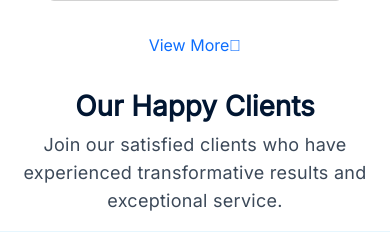
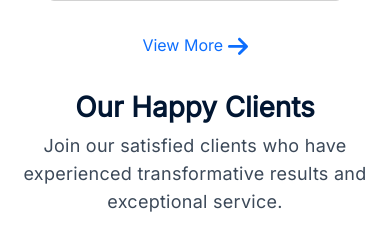
Before and after one commit to bhavi-creations/Dhanwin_ChildNeuroCare, a PHP site: page / in a window 390 px wide. Shown: the part 5089-5321 px from the top of the page. Run offline with PHP 8.4, Linux system fonts and the light colour scheme; data comes from the database, SQL or seed files in the repository.

Commit message:
databse updated arrow

```diff
--- a/assets/style.css
+++ b/assets/style.css
@@ -508,6 +508,12 @@ hr {
     height: 53px;
     flex-shrink: 0;
 }
+
+.svg_icon_arrow{
+    width: 20px;
+    fill: #0d6efd !important;
+
+}
 .cardsec {
     border-radius: 10px;
     background: var(--Secondary-color, #FFF);
--- a/index.php
+++ b/index.php
@@ -49,6 +49,8 @@
   <link
     rel="stylesheet"
     href="https://cdnjs.cloudflare.com/ajax/libs/font-awesome/5.15.4/css/all.min.css" />
+
+
 </head>
 
 <body>
@@ -724,14 +726,13 @@
 
         <div class="mt-5 d-none d-md-block">
           <a href="blog.php" style="text-decoration: none;">
-            <p class="view_more_btn mb-5 d-flex flex-row justify-content-start">View More<i
-                class="fa-solid fa-arrow-right mt-1"></i></p>
+            <p class="view_more_btn mb-5 d-flex flex-row justify-content-start" >View More &nbsp; <svg class="svg_icon_arrow" xmlns="http://www.w3.org/2000/svg" viewBox="0 0 448 512"> <path d="M438.6 278.6c12.5-12.5 12.5-32.8 0-45.3l-160-160c-12.5-12.5-32.8-12.5-45.3 0s-12.5 32.8 0 45.3L338.8 224 32 224c-17.7 0-32 14.3-32 32s14.3 32 32 32l306.7 0L233.4 393.4c-12.5 12.5-12.5 32.8 0 45.3s32.8 12.5 45.3 0l160-160z"/></svg></p>
           </a>
         </div>
 
         <div class="d-flex flex-row justify-content-center mt-4">
           <a href="blog.php" style="text-decoration: none;">
-            <p class="view_more_btn d-md-none">View More<i class="fa-solid fa-arrow-right"></i></p>
+            <p class="view_more_btn d-md-none"  >View More <svg class="svg_icon_arrow" xmlns="http://www.w3.org/2000/svg" viewBox="0 0 448 512"> <path d="M438.6 278.6c12.5-12.5 12.5-32.8 0-45.3l-160-160c-12.5-12.5-32.8-12.5-45.3 0s-12.5 32.8 0 45.3L338.8 224 32 224c-17.7 0-32 14.3-32 32s14.3 32 32 32l306.7 0L233.4 393.4c-12.5 12.5-12.5 32.8 0 45.3s32.8 12.5 45.3 0l160-160z"/></svg></p>
           </a>
         </div>
 
```
